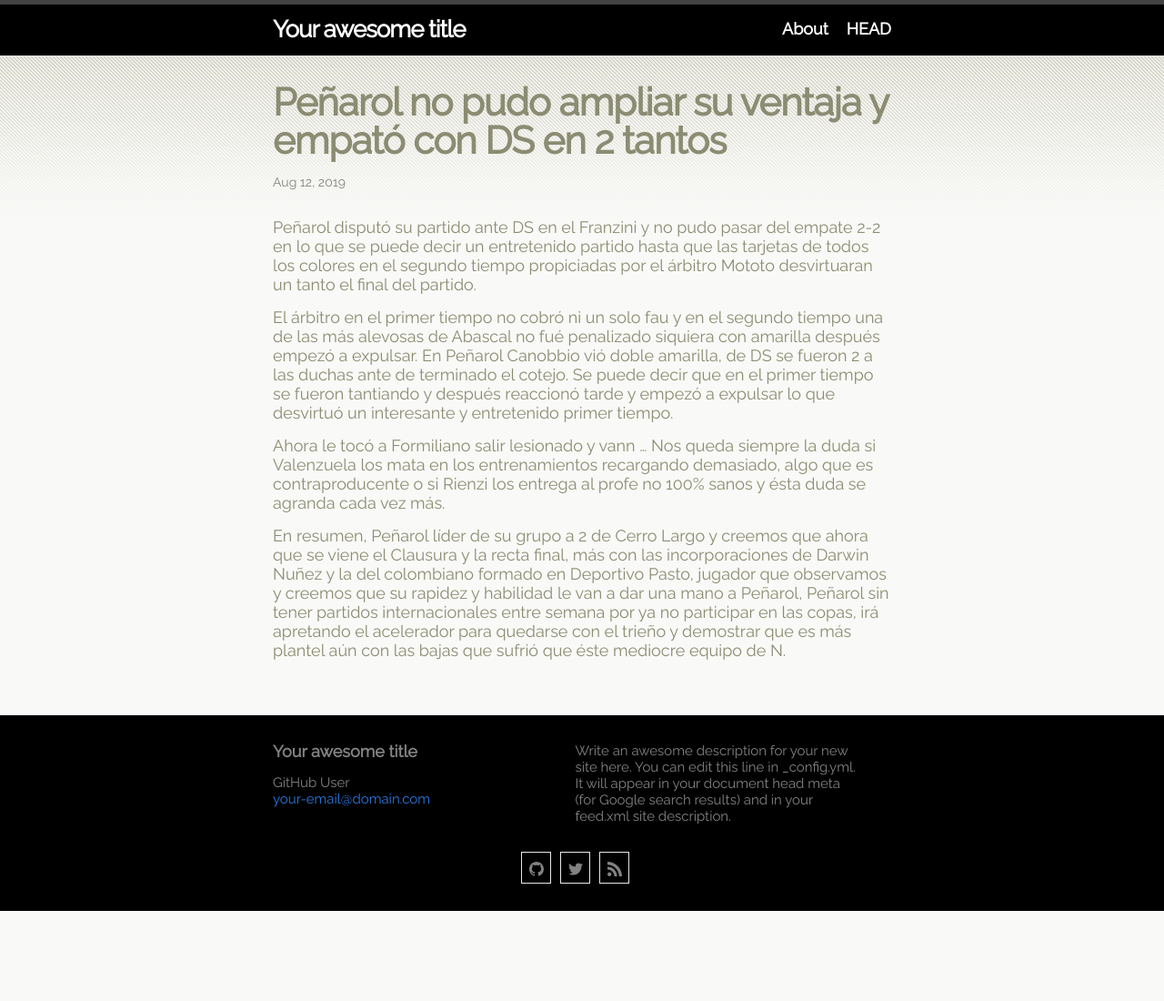
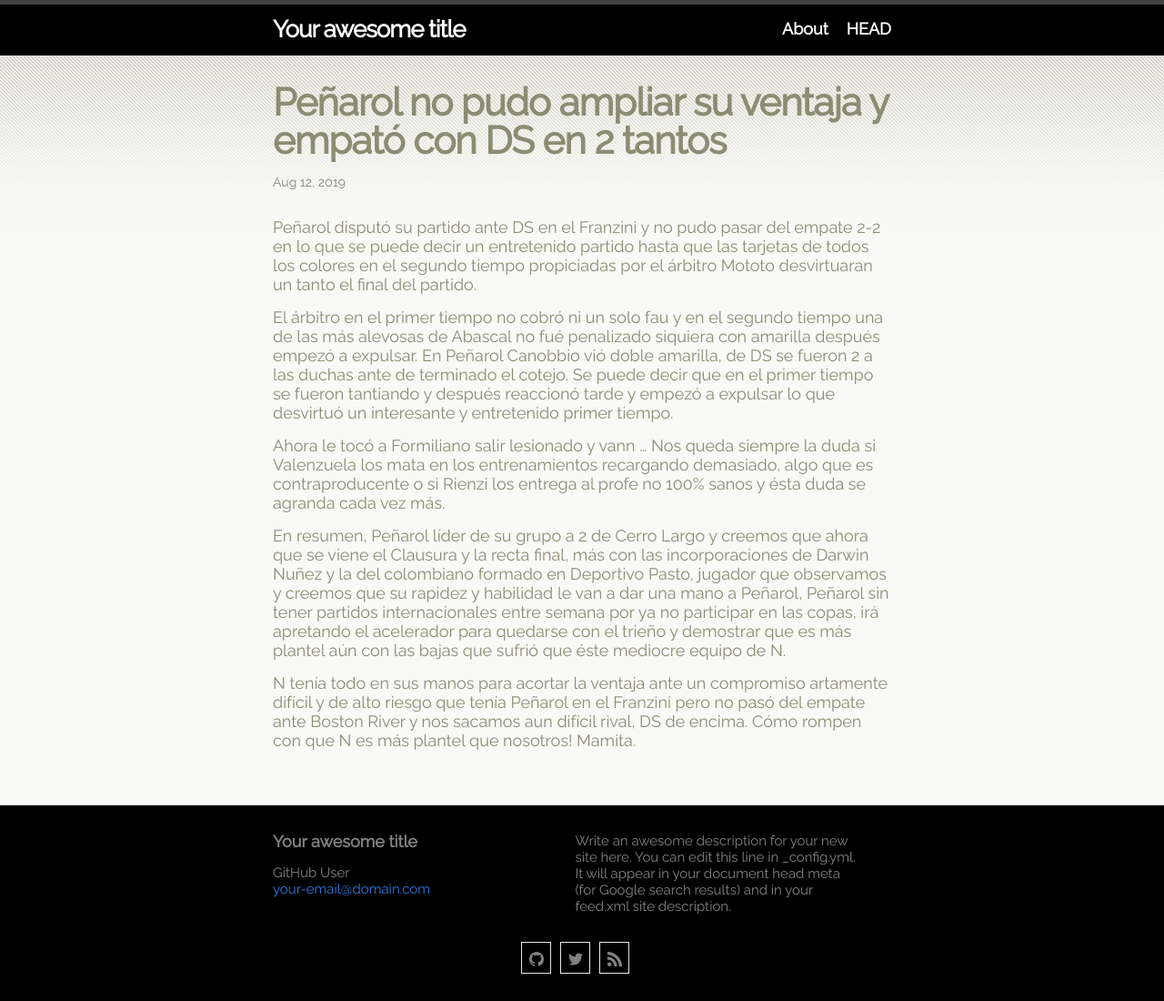
Before and after one commit to 6bita/magasinet, a Jekyll site: the page built from _posts/2019-08-12-penarol-no-pudo-ampliar-su-ventaja.md, in a window 1280 px wide. Shown: the whole page at 91% size. Built offline with Jekyll 4.4.1, drawn with Linux system fonts in a browser that asks for light colours; before the commit the page ends 1001 px from its top, so only the background shows below that.

Commit message:
Update 2019-08-12-penarol-no-pudo-ampliar-su-ventaja.md

```diff
--- a/_posts/2019-08-12-penarol-no-pudo-ampliar-su-ventaja.md
+++ b/_posts/2019-08-12-penarol-no-pudo-ampliar-su-ventaja.md
@@ -12,3 +12,5 @@ El árbitro en el primer tiempo no cobró ni un solo fau y en el segundo tiempo
 Ahora le tocó a Formiliano salir lesionado y vann ... Nos queda siempre la duda si Valenzuela los mata en los entrenamientos recargando demasiado, algo que es contraproducente o si Rienzi los entrega al profe no 100% sanos y ésta duda se agranda cada vez más.
 
 En resumen, Peñarol líder de su grupo a 2 de Cerro Largo y creemos que ahora que se viene el Clausura y la recta final, más con las incorporaciones de Darwin Nuñez y la del colombiano formado en Deportivo Pasto, jugador que observamos y creemos que su rapidez y habilidad le van a dar una mano a Peñarol, Peñarol sin tener partidos internacionales entre semana por ya no participar en las copas, irá apretando el acelerador para quedarse con el trieño y demostrar que es más plantel aún con las bajas que sufrió que éste mediocre equipo de N.
+
+N tenía todo en sus manos para acortar la ventaja ante un compromiso artamente difícil y de alto riesgo que tenía Peñarol en el Franzini pero no pasó del empate ante Boston River y nos sacamos aun difícil rival, DS de encima. Cómo rompen con que N es más plantel que nosotros! Mamita.
```
